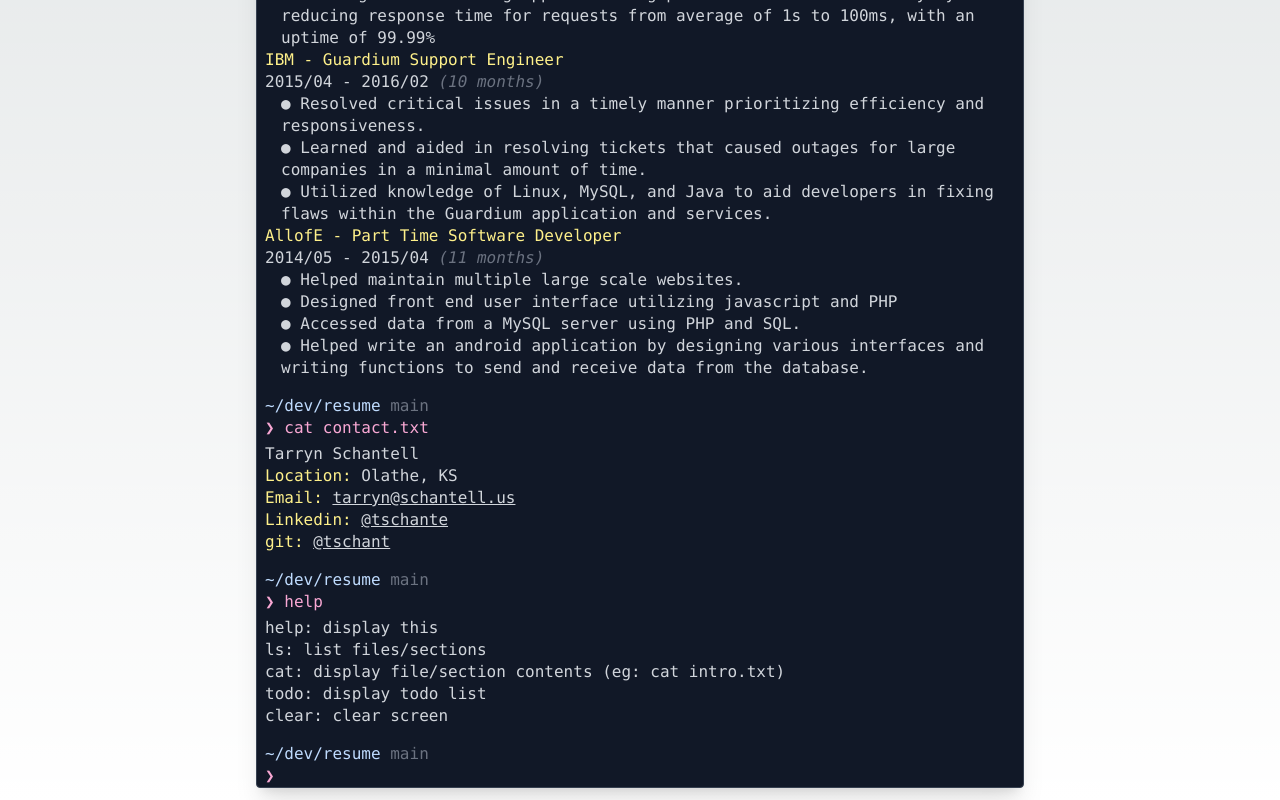
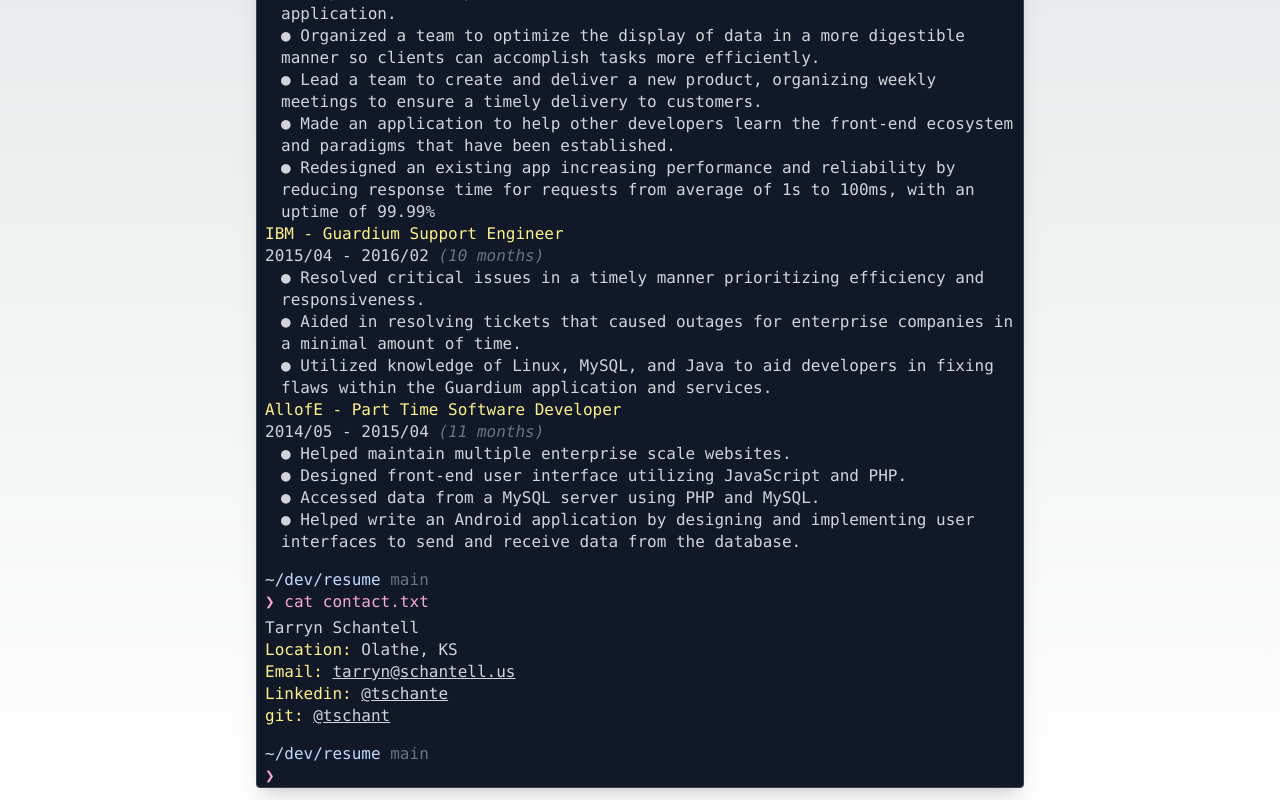
Before and after one commit to tschant/resume-schantell, a Next.js app: page / in a window 1280 px wide. Shown: the part 713-1513 px from the top of the page. Built offline with nearby package versions, Linux system fonts and the light colour scheme.

Commit message:
Wording updates to work exp

```diff
--- a/src/components/CommandPrompt/index.tsx
+++ b/src/components/CommandPrompt/index.tsx
@@ -10,9 +10,9 @@ export default function CommandPrompt({setCommands}: {setCommands: Function}) {
 		setInputText("");
 	};
 
-	useEffect(() => {
+	/* useEffect(() => {
 		inputRef?.current?.focus();
-	}, []);
+	}, []); */
 
 	return <div>
 		<div>
--- a/src/components/Files/index.tsx
+++ b/src/components/Files/index.tsx
@@ -43,16 +43,16 @@ export const files: Files = {
 		<div>2015/04 - 2016/02 <span className="text-gray-500 italic ">(10 months)</span></div>
 		<div className="pl-4">
 			<div>● Resolved critical issues in a timely manner prioritizing efficiency and responsiveness.</div>
-			<div>● Learned and aided in resolving tickets that caused outages for large companies in a minimal amount of time.</div>
+			<div>● Aided in resolving tickets that caused outages for enterprise companies in a minimal amount of time.</div>
 			<div>● Utilized knowledge of Linux, MySQL, and Java to aid developers in fixing flaws within the Guardium application and services.</div>
 		</div>
 		<div className="text-yellow-200">AllofE - Part Time Software Developer</div>
 		<div>2014/05 - 2015/04 <span className="text-gray-500 italic ">(11 months)</span></div>
 		<div className="pl-4">
-			<div>● Helped maintain multiple large scale websites.</div>
-			<div>● Designed front end user interface utilizing javascript and PHP</div>
-			<div>● Accessed data from a MySQL server using PHP and SQL.</div>
-			<div>● Helped write an android application by designing various interfaces and writing functions to send and receive data from the database.</div>
+			<div>● Helped maintain multiple enterprise scale websites.</div>
+			<div>● Designed front-end user interface utilizing JavaScript and PHP.</div>
+			<div>● Accessed data from a MySQL server using PHP and MySQL.</div>
+			<div>● Helped write an Android application by designing and implementing user interfaces to send and receive data from the database.</div>
 		</div>
 	</div>),
 	"education.txt": (<div>
--- a/src/pages/index.tsx
+++ b/src/pages/index.tsx
@@ -6,7 +6,7 @@ import CommandPrompt from "@/components/CommandPrompt";
 import CommandOutput from "@/components/CommandOutput";
 
 export default function Home() {
-	const [commands, setCommands] = useState(["cat intro.txt", "ls", "cat education.txt", "cat work.txt", "cat contact.txt", "help"]);
+	const [commands, setCommands] = useState(["help", "cat intro.txt", "ls", "cat education.txt", "cat work.txt", "cat contact.txt"]);
 	const now = new Date();
 	const options = {
 		weekday: "short", year: "numeric", month: "short",
```
